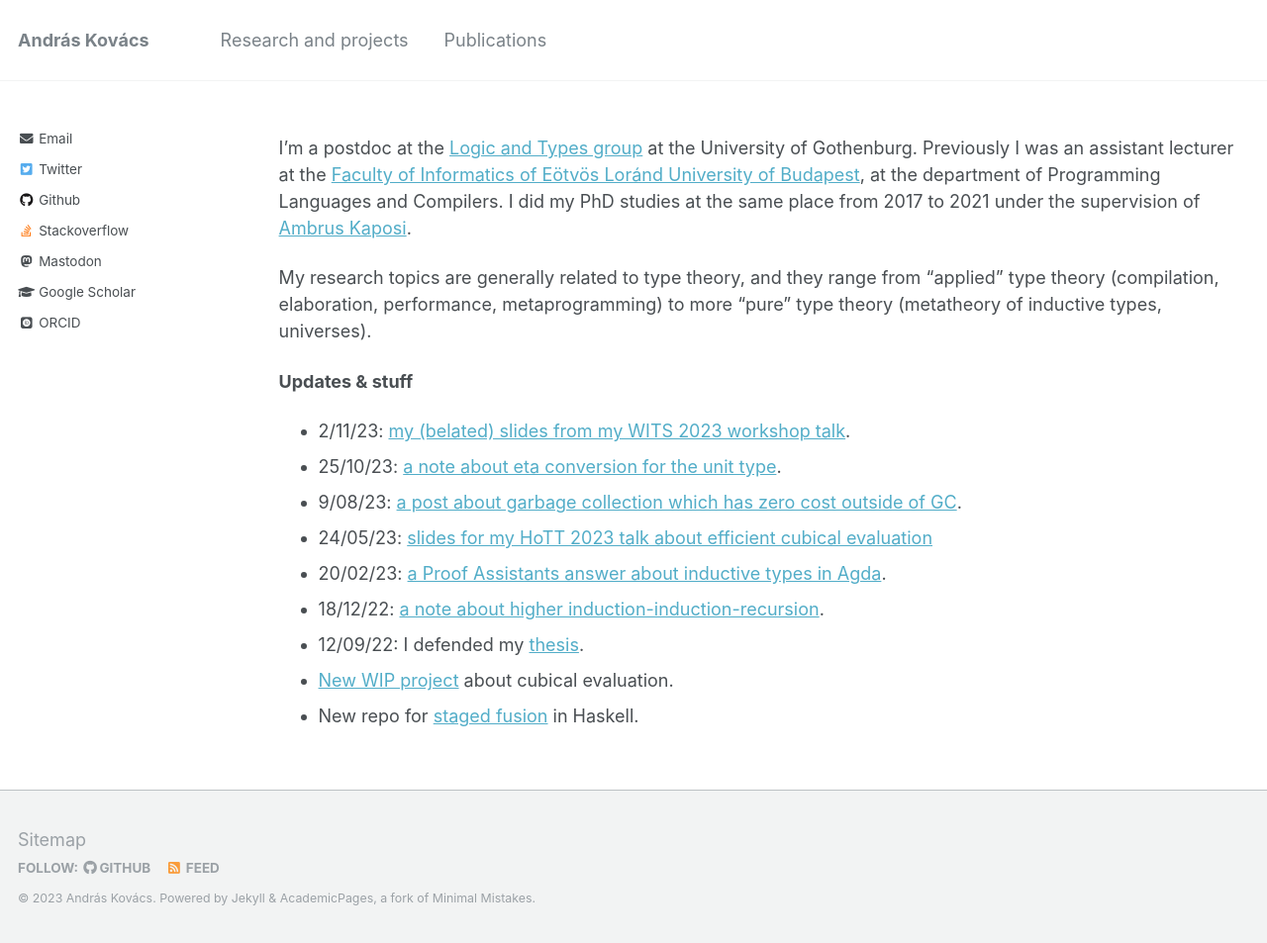
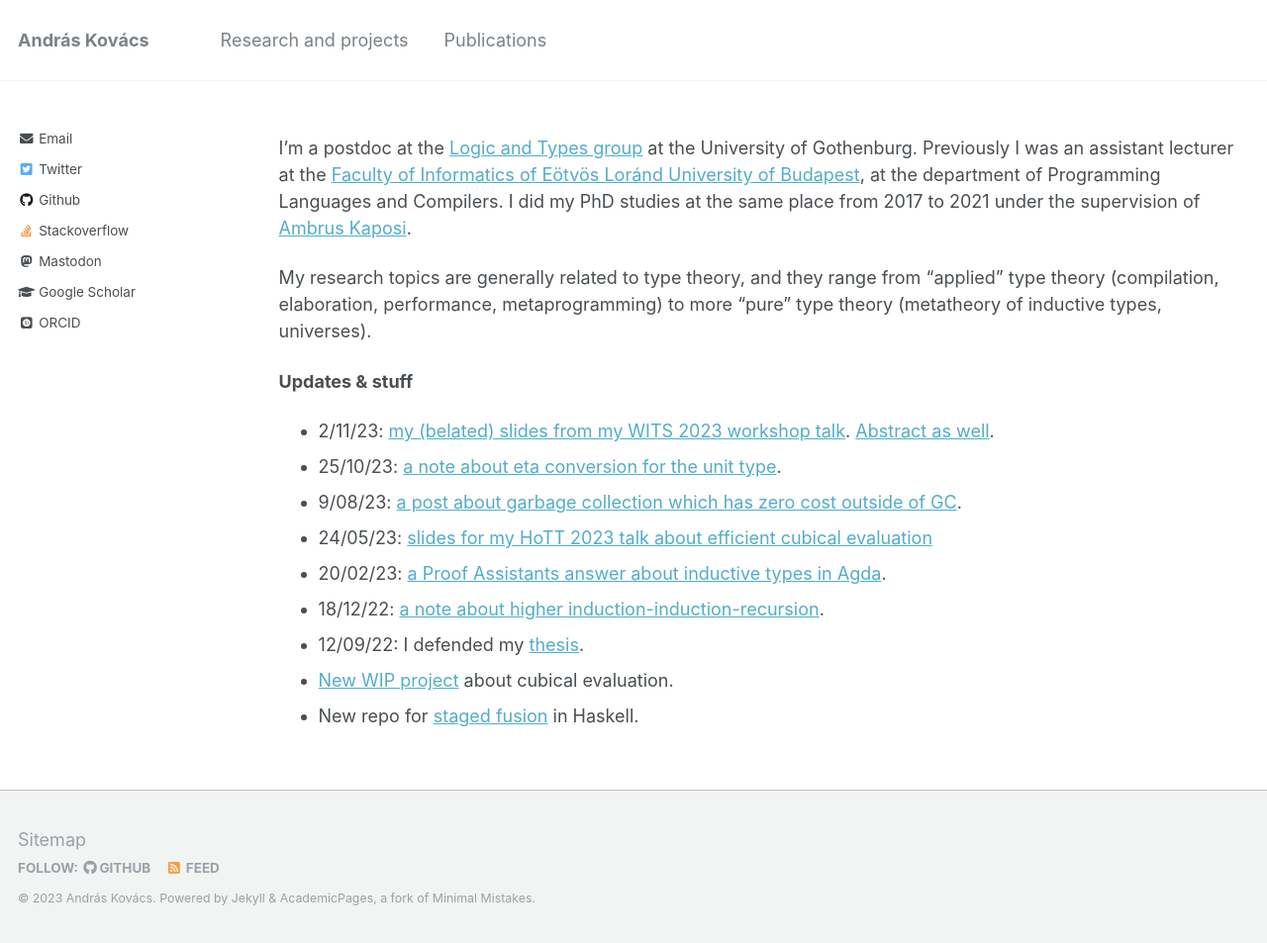
Before and after one commit to AndrasKovacs/AndrasKovacs.github.io, a Jekyll site: the page built from _pages/about.md, in a window 1280 px wide. Shown: the whole page at 99% size. Built offline with Jekyll 4.4.1, drawn with Linux system fonts in a browser that asks for light colours; some web fonts are replaced.

Commit message:
Add WITS 23 abstract too

```diff
--- a/_pages/about.md
+++ b/_pages/about.md
@@ -22,7 +22,7 @@
 
 **Updates & stuff**
 
-- 2/11/23: [my (belated) slides from my WITS 2023 workshop talk](pdfs/wits23prez.pdf).
+- 2/11/23: [my (belated) slides from my WITS 2023 workshop talk](pdfs/wits23prez.pdf). [Abstract as well](pdfs/wits23abstract.pdf).
 - 25/10/23: [a note about eta conversion for the unit type](https://gist.github.com/AndrasKovacs/f268c0311437f7a8759d5bac57495f8b).
 - 9/08/23: [a post about garbage collection which has zero cost outside of GC](https://gist.github.com/AndrasKovacs/fc9e20b0976b7e236b5899fde8f5c95d).
 - 24/05/23: [slides for my HoTT 2023 talk about efficient cubical evaluation](pdfs/hott23prez.pdf)
```
Also changed, not shown: 1 other file.
